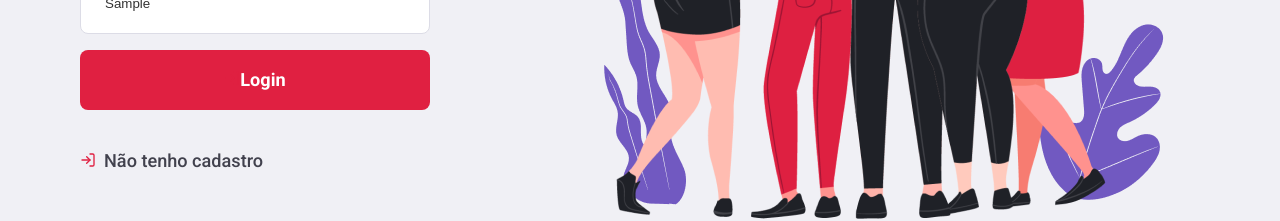
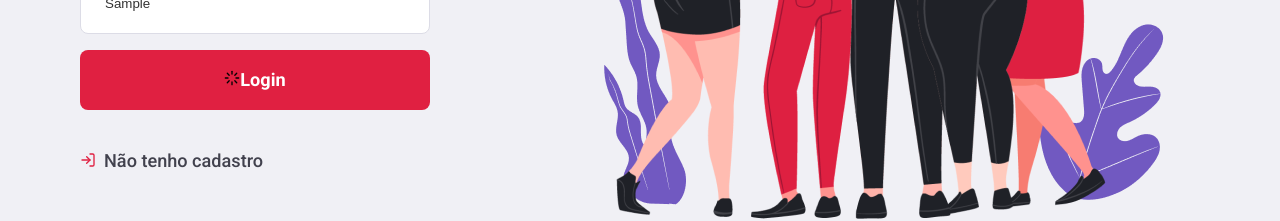
Before and after one commit to macedo-developer/bethehero-frontend, a React (Create React App) app: page / in a window 1280 px wide. Both pictures are taken after typing "Sample" into the empty fields and a click on the button "Login". Shown: the part 467-688 px from the top of the page. Built offline with nearby package versions, Linux system fonts and the light colour scheme; no server answers.

Commit message:
Ajuste no icon Loading

```diff
--- a/src/pages/Logon/index.js
+++ b/src/pages/Logon/index.js
@@ -1,7 +1,7 @@
 import React, { useState } from "react";
 import { Link, useHistory } from "react-router-dom";
 import "./style.css";
-import { FiLogIn } from "react-icons/fi";
+import { FiLogIn, FiLoader } from "react-icons/fi";
 
 import heroesImg from "../../assets/heroes.png";
 import logoImg from "../../assets/logo.svg";
@@ -46,7 +46,7 @@ export default function Logon() {
             onChange={(e) => setId(e.target.value)}
           />
           <button className="button" type="submit" disabled={loading}>
-            {loading && <FiLogIn size={16} color="#E02041" />}
+            {loading && <FiLoader size={16} color="#000" />}
             Login
           </button>
 
```
